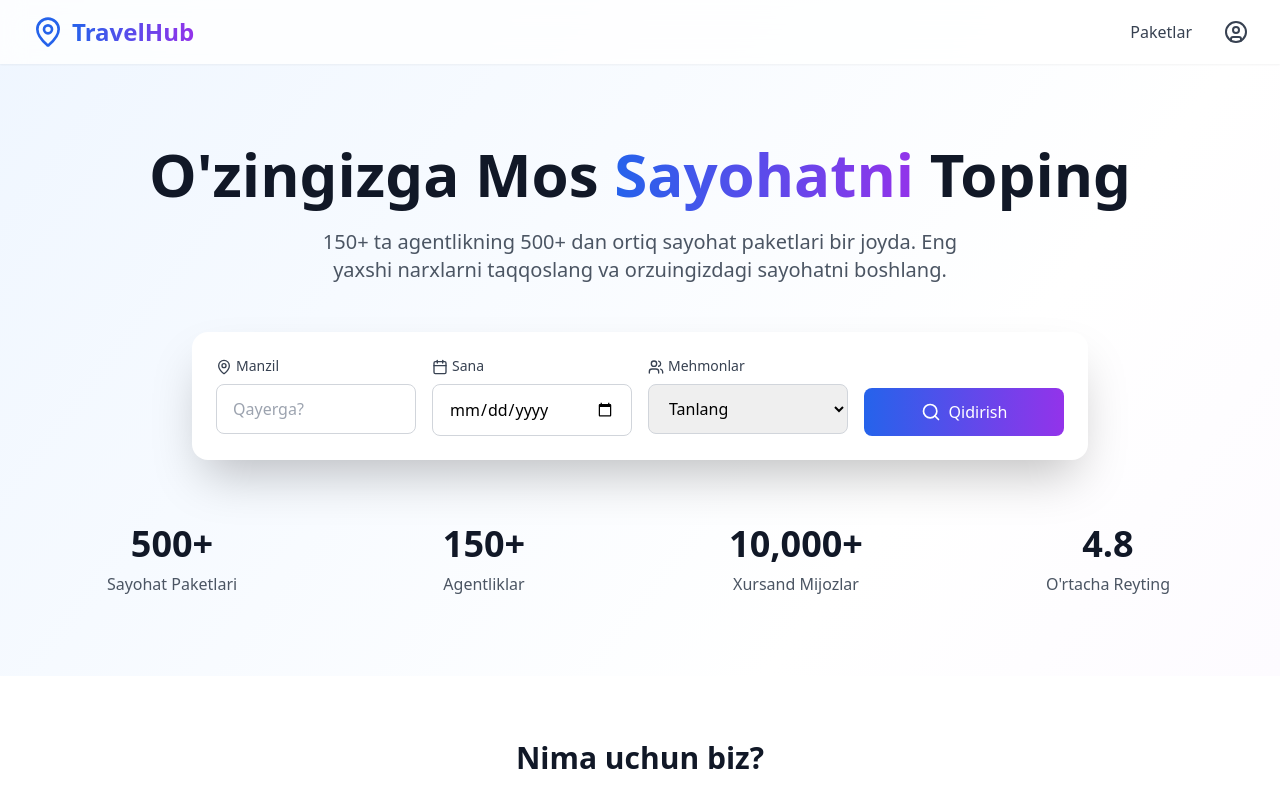
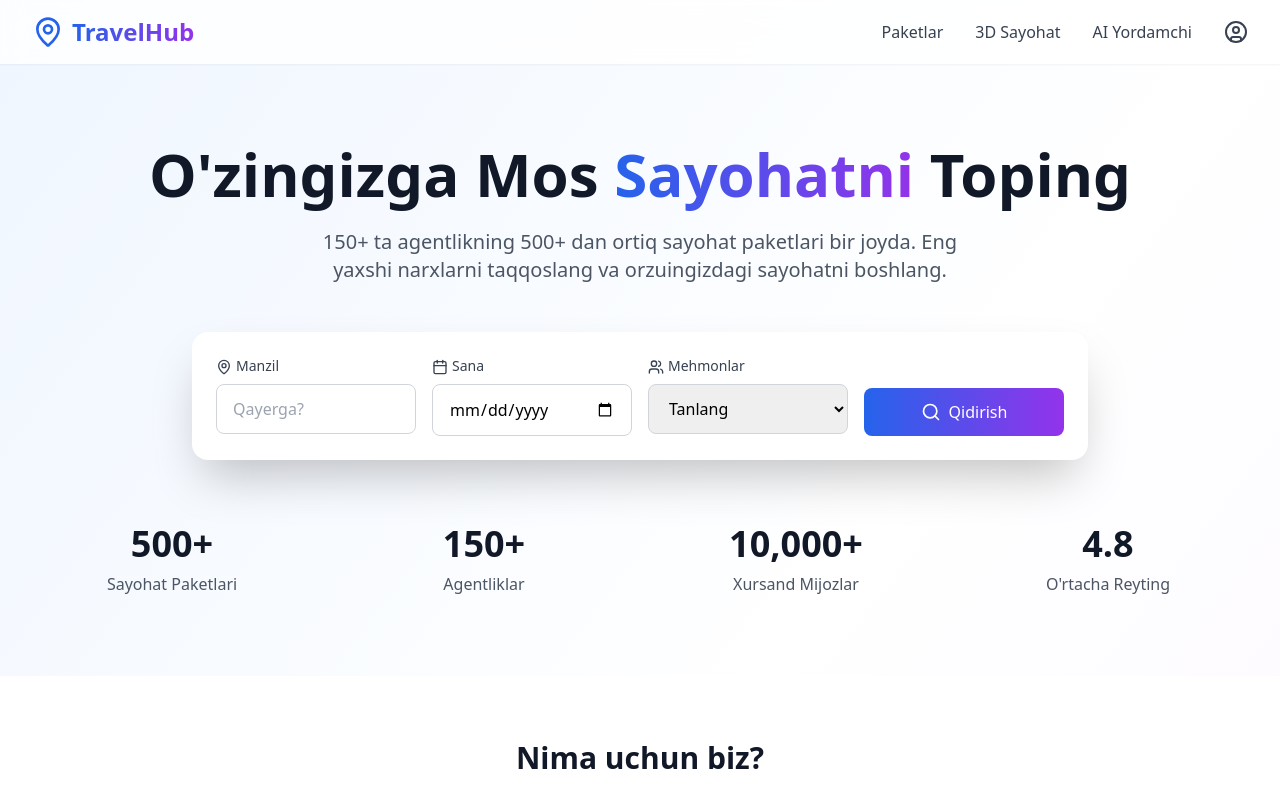
Before and after one commit to shokht-ai/AgencyProjet, a React (Create React App) app: page /home in a window 1280 px wide. Shown: the top 796 px of the page. Built offline with nearby package versions, Linux system fonts and the light colour scheme; no server answers; the HTML template or start-up script is replaced by a standard one.

Commit message:
Navbarda kichik o'zgarishlar

```diff
--- a/src/TourismLandingPage.jsx
+++ b/src/TourismLandingPage.jsx
@@ -15,7 +15,7 @@ import {
 } from "lucide-react";
 import { Link, useNavigate } from "react-router-dom";
 import tourPackages from "./packagesdata.js";
-
+import { toast } from "react-toastify";
 
 export default function TourismLandingPage() {
   const navigate = useNavigate();
@@ -44,6 +44,14 @@ export default function TourismLandingPage() {
     navigate(`/package/${pkg.id}?date=${pkg.travelingDate}&guests=1`);
   };
 
+  const handle3DTour = () => {
+    toast.info("Bu xizmat hali ishga tushgani yo'q!");
+  };
+
+  const handleAIAssist = () => {
+    toast.info("Bu xizmat hali ishga tushgani yo'q!");
+  };
+
   // Funktsiya massivni aralashtiradi
   function shuffleArray(array) {
     return array
@@ -57,7 +65,6 @@ export default function TourismLandingPage() {
       .then((data) => setTourPackages(data))
       .catch((err) => setTourPackages([]));
   }, []);
-
 
   // Tasodifiy 3 ta paket olish
   const popularPackages = shuffleArray(
@@ -138,6 +145,21 @@ export default function TourismLandingPage() {
               >
                 Paketlar
               </Link>
+              <button
+                onClick={handle3DTour}
+                className="text-gray-700 hover:text-blue-600 transition"
+              >
+                {/* <Globe className="w-5 h-5" /> */}
+                3D Sayohat
+              </button>
+
+              <button
+                onClick={handleAIAssist}
+                className="text-gray-700 hover:text-blue-600 transition"
+              >
+                {/* <Sparkles className="w-5 h-5" /> */}
+                AI Yordamchi
+              </button>
               {/*<Link to="/" className="text-gray-700 hover:text-blue-600 transition">Agentliklar</Link>*/}
               {/* <Link to="/" className="text-gray-700 hover:text-blue-600 transition">Biz haqimizda</Link> */}
               <button onClick={handleProfileClick}>
@@ -168,6 +190,16 @@ export default function TourismLandingPage() {
               <Link to="/packages" className="block text-gray-700">
                 Paketlar
               </Link>
+              <button onClick={handle3DTour} className="block text-gray-700">
+                {/* <Globe className="w-5 h-5" /> */}
+                3D Sayohat
+              </button>
+
+              <button onClick={handleAIAssist} className="block text-gray-700">
+                {/* <Sparkles className="w-5 h-5" /> */}
+                AI Yordamchi
+              </button>
+
               {/*<Link to='/' className="block text-gray-700">Agentliklar</Link>*/}
               {/*<Link to='/' className="block text-gray-700">Biz haqimizda</Link>*/}
               <button onClick={handleProfileClick}>
```
